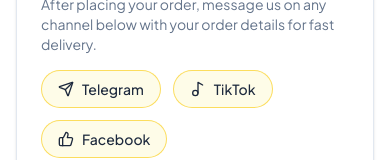
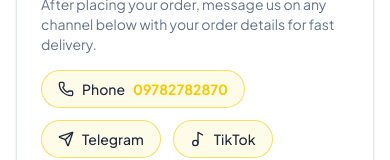
Before and after one commit to jarvis-vision4/digital_store_frontend, a Next.js app: page /contact in a window 390 px wide. Shown: the part 284-444 px from the top of the page. Built offline with nearby package versions, Linux system fonts and the light colour scheme; no server answers.

Commit message:
feat: add phone contact channel

```diff
--- a/src/components/contact-us.tsx
+++ b/src/components/contact-us.tsx
@@ -2,15 +2,17 @@
 
 import { Card, CardContent } from "@/components/ui/card";
 import { useSupportContacts } from "@/hooks/queries";
-import { MessageCircle, Send, Music2, ThumbsUp } from "lucide-react";
+import { MessageCircle, Send, Music2, ThumbsUp, Phone } from "lucide-react";
 
 const DEFAULT_CONTACTS = {
+  phone: "09782782870",
   telegram: "https://t.me/shwefamilydm",
   tiktok: "https://www.tiktok.com/@shwefamily_dm",
   facebook: "https://www.facebook.com/shwefamilydm",
 };
 
 const channels = [
+  { key: "phone" as const, label: "Phone", icon: Phone },
   { key: "telegram" as const, label: "Telegram", icon: Send },
   { key: "tiktok" as const, label: "TikTok", icon: Music2 },
   { key: "facebook" as const, label: "Facebook", icon: ThumbsUp },
@@ -34,16 +36,19 @@ export function ContactUs() {
           {channels.map(({ key, label, icon: Icon }) => {
             const url = merged[key];
             if (!url) return null;
+            const isPhone = key === "phone";
+            const href = isPhone ? `tel:${url}` : url;
             return (
               <a
                 key={key}
-                href={url}
-                target="_blank"
-                rel="noopener noreferrer"
+                href={href}
+                target={isPhone ? undefined : "_blank"}
+                rel={isPhone ? undefined : "noopener noreferrer"}
                 className="inline-flex items-center gap-2 px-4 py-2 rounded-full border border-[#FAC800]/60 bg-[#FEFCE8] text-sm font-medium hover:bg-[#FAC800]/20 transition-colors"
               >
                 <Icon className="h-4 w-4" />
                 {label}
+                {isPhone && <span className="font-bold text-primary">{url}</span>}
               </a>
             );
           })}
```
